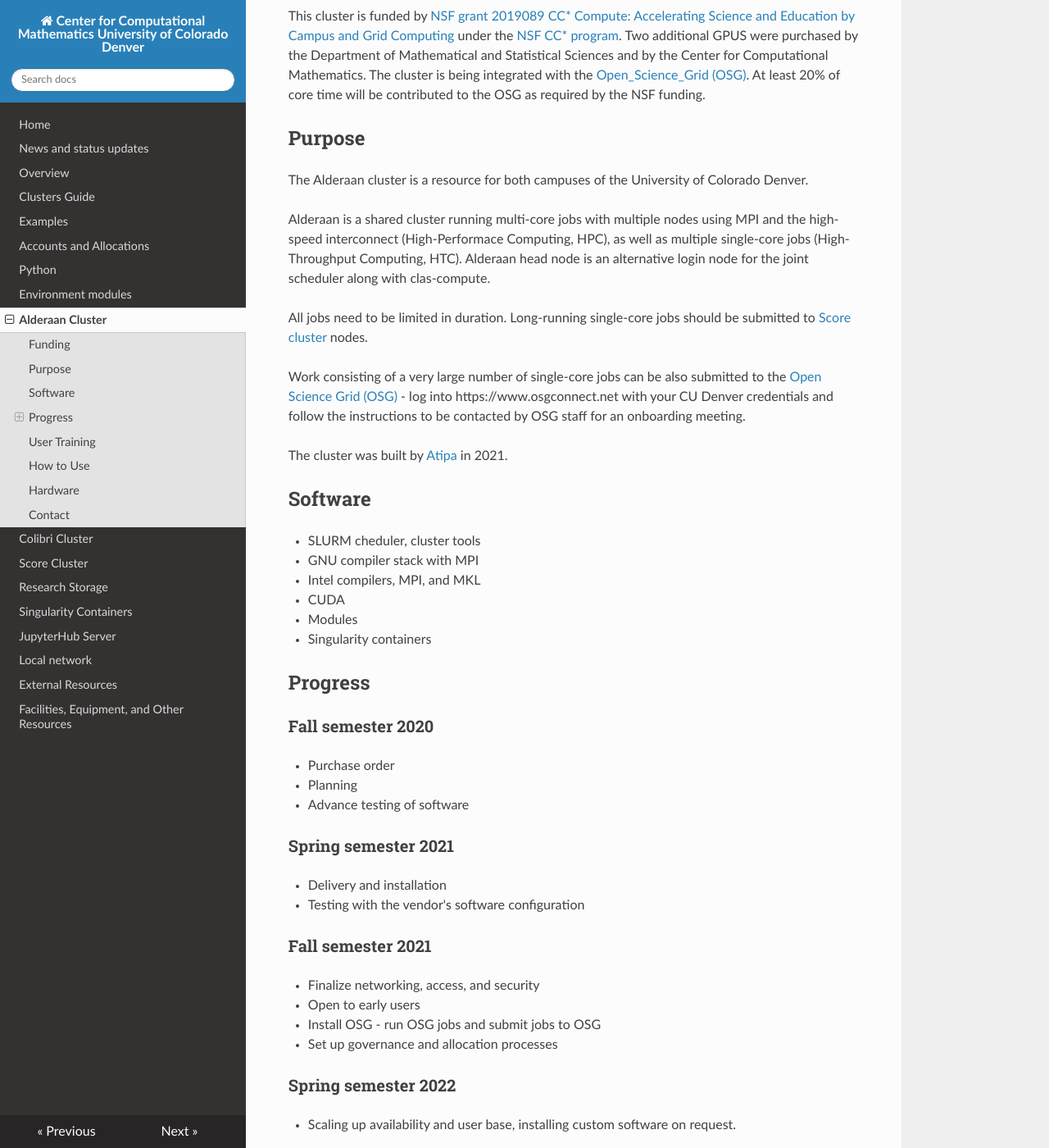
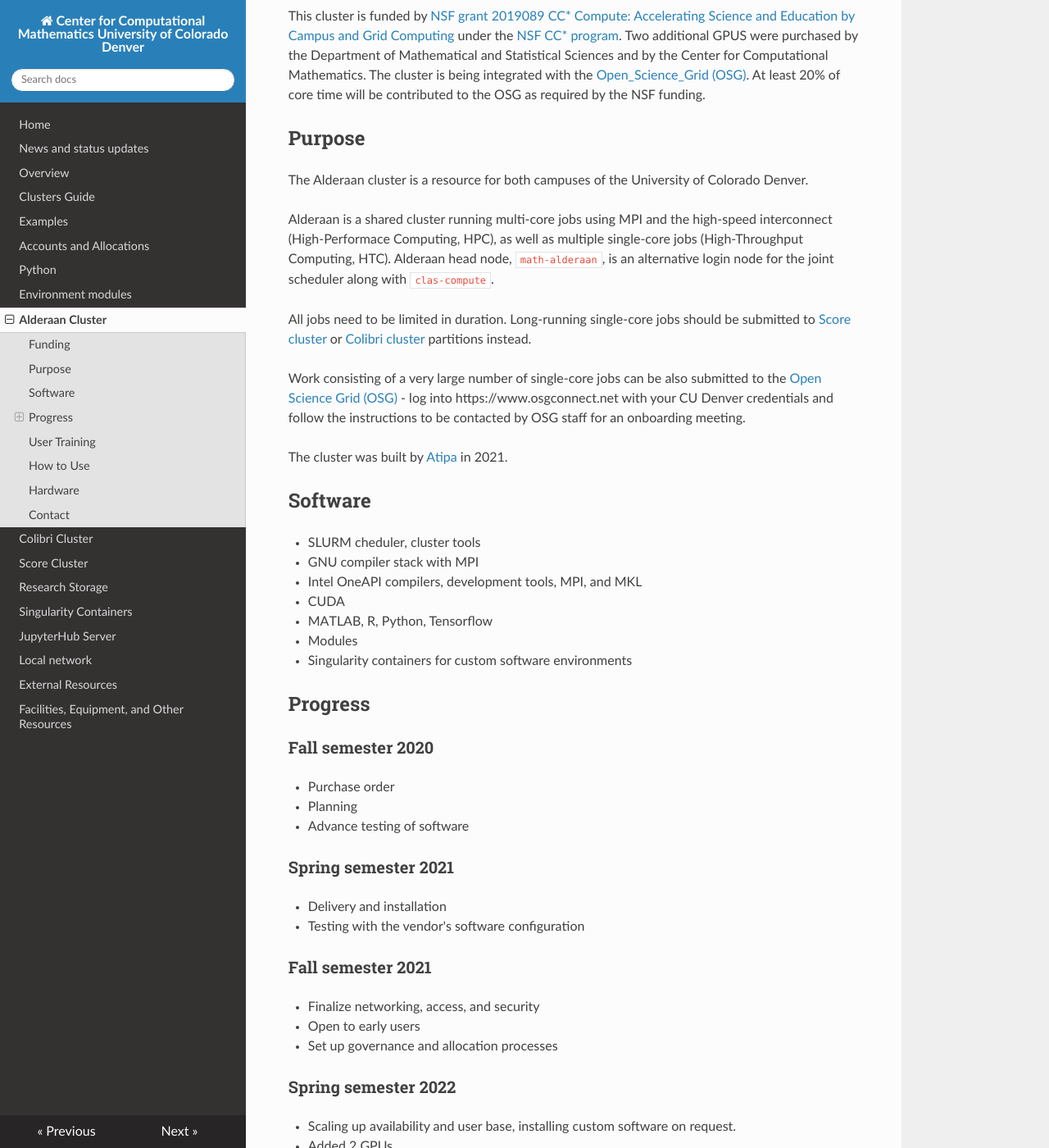
Before and after one commit to ccmucdenver/ccm-docs, an MkDocs documentation site: the page built from docs/alderaan.md, in a window 1280 px wide and 1400 px high, scrolled down 208 px. Shown: the whole window at 82% size. Built offline with MkDocs 1.6.1, drawn with Linux system fonts in a browser that asks for light colours; nearby versions of some CDN libraries; some of the changed text lies outside the part shown.

Commit message:
updated alderaan

```diff
--- a/docs/alderaan.md
+++ b/docs/alderaan.md
@@ -6,9 +6,9 @@ This cluster is funded by [NSF grant 2019089 CC* Compute: Accelerating Science a
 ## Purpose
 The Alderaan cluster is a resource for both campuses of the University of Colorado Denver.
 
-Alderaan is a shared cluster running multi-core jobs with multiple nodes using MPI and the high-speed interconnect (High-Performace Computing, HPC), as well as multiple single-core jobs (High-Throughput Computing, HTC). Alderaan head node is an alternative login node for the joint scheduler along with clas-compute.
+Alderaan is a shared cluster running multi-core jobs using MPI and the high-speed interconnect (High-Performace Computing, HPC), as well as multiple single-core jobs (High-Throughput Computing, HTC). Alderaan head node, `math-alderaan`, is an alternative login node for the joint scheduler along with `clas-compute`.
 
-All jobs need to be limited in duration. Long-running single-core jobs should be submitted to [Score cluster](../score/) nodes.
+All jobs need to be limited in duration. Long-running single-core jobs should be submitted to [Score cluster](../score/) or [Colibri cluster](../colibri/)  partitions instead.
 
 Work consisting of a very large number of single-core jobs can be also submitted to the [Open Science Grid (OSG)](https://opensciencegrid.org) - log into https://www.osgconnect.net with your CU Denver credentials and follow the instructions to be contacted by OSG staff for an onboarding meeting.
 
@@ -17,10 +17,11 @@ The cluster was built by [Atipa](https://www.atipa.com) in 2021.
 ## Software
 * SLURM cheduler, cluster tools
 * GNU compiler stack with MPI
-* Intel compilers, MPI, and MKL
+* Intel OneAPI compilers, development tools, MPI, and MKL
 * CUDA
+* MATLAB, R, Python, Tensorflow
 * Modules
-* Singularity containers
+* Singularity containers for custom software environments
 
 ## Progress
 ### Fall semester 2020
@@ -33,15 +34,17 @@ The cluster was built by [Atipa](https://www.atipa.com) in 2021.
 ### Fall semester 2021
 * Finalize networking, access, and security
 * Open to early users
-* Install OSG - run OSG jobs and submit jobs to OSG
 * Set up governance and allocation processes
 ### Spring semester 2022
 * Scaling up availability and user base, installing custom software on request.
+* Added 2 GPUs
+* Running OSG jobs to satisfy the 20% core time funding requirement in progress
+* OnDemand web access to the cluster for Jupyterhub and remote desktop in progress
+
 
 ## User Training
 * ssh command line usage
 * software
-* web access to the cluster (when web access is available)
 
 ## How to Use
 
@@ -55,11 +58,11 @@ Web access including Jupyterhub, remote desktop, and R Studio is pending.
 
 ## Hardware
 * 2048 AMD cores and 16TB memory in 32 compute nodes. Each node has 2 AMD EPYC 7502 32 core processors for a total of 64 cores, 512GB DDR4 memory, and dual 960GB SSD. The compute nodes are in 8 2U rack-mount drawers, with 4 nodes in each drawer.
-* 2 high-memory GPU nodes, each with 2 AMD EPYC 7502 32 core processors, 2 NVIDIA Tesla A100 GPUs, and 2TB DDR4 memory.
+* 2 high-memory GPU nodes, each with 2 AMD EPYC 7502 32 core processors for total 64 cores, 2 NVIDIA Tesla A100 GPUs, and 2TB DDR4 memory.
 * Head node with 2 AMD EPYC 7502 32 core processors and 256GB memory.
 * 816TB storage (1PB raw), in 2 storage nodes, each with 2 Intel Xeon( Gold 5215 CPUs  2.50GHz, 196GB memory, and XFS filesystems shared by NFS over Infiniband.
 * HDR100 Infiniband interconnect
-* 10Gb/s ethernet connectivity path from each node to Internet 2
+* Full 10Gb/s ethernet connectivity path from every node to Internet 2
 
 ## Contact
 jan.mandel@ucdenver.edu
```
Also changed, not shown: docs/facilities.md (+1 -1 lines).
